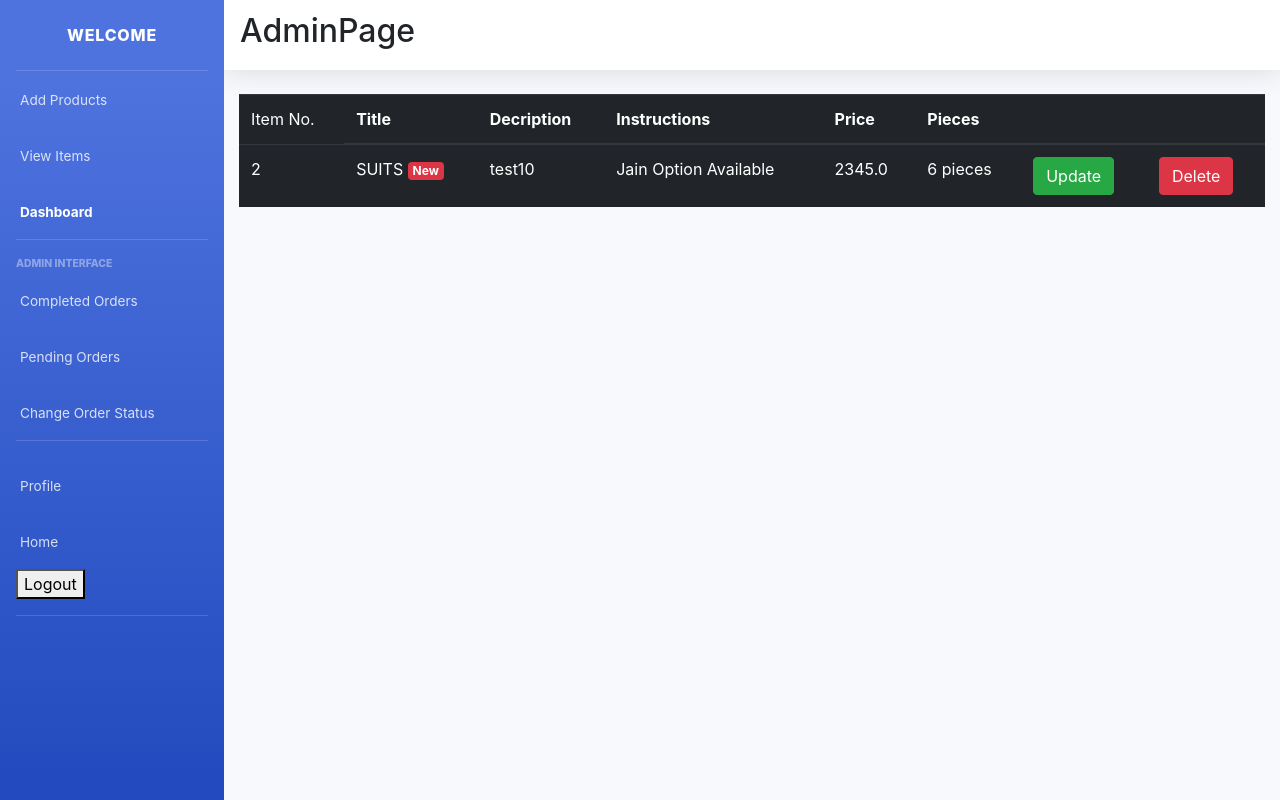
After one commit to RiaDhanani/QuickBite, a Django app: page /item_list/ in a window 1280 px wide. The commit adds this page. Run offline with Django 3.2, Linux system fonts and the light colour scheme; a user stored in the database is signed in; data comes from the database, SQL or seed files in the repository; both versions use the stored data as it was after the commit; some libraries are stand-ins or nearby versions.

Commit message:
added CRUD for items by admin

```diff
--- a/main/admin.py
+++ b/main/admin.py
@@ -4,6 +4,7 @@ from django.db import models
 
 class ItemAdmin(admin.ModelAdmin):
     fieldsets = [
+        ("Created By", {'fields': ["created_by"]}),
         ("Title", {'fields': ["title"]}),
         ("Image", {'fields': ["image"]}),
         ("Description", {'fields': ["description"]}),
@@ -14,7 +15,7 @@ class ItemAdmin(admin.ModelAdmin):
         ("Label Colour", {'fields': ["label_colour"]}),
         ("Slug", {'fields': ["slug"]}),
     ]
-    list_display = ('id','title','description','price','labels')
+    list_display = ('id','created_by','title','description','price','labels')
 
 class CartItemsAdmin(admin.ModelAdmin):
     fieldsets = [
--- a/main/models.py
+++ b/main/models.py
@@ -26,6 +26,7 @@ class Item(models.Model):
     labels = models.CharField(max_length=25, choices=LABELS, blank=True)
     label_colour = models.CharField(max_length=15, choices=LABEL_COLOUR, blank=True)
     slug = models.SlugField(default="sushi_name")
+    created_by = models.ForeignKey(User, on_delete=models.CASCADE)
 
     def __str__(self):
         return self.title
@@ -37,6 +38,16 @@ class Item(models.Model):
 
     def get_add_to_cart_url(self):
         return reverse("main:add-to-cart", kwargs={
+            'slug': self.slug
+        })
+
+    def get_item_delete_url(self):
+        return reverse("main:item-delete", kwargs={
+            'slug': self.slug
+        })
+
+    def get_update_item_url(self):
+        return reverse("main:item-update", kwargs={
             'slug': self.slug
         })
 
@@ -63,3 +74,8 @@ class CartItems(models.Model):
         return reverse("main:remove-from-cart", kwargs={
             'pk' : self.pk
         })
+
+    def update_status_url(self):
+        return reverse("main:update-status", kwargs={
+            'pk' : self.pk
+        })
--- /dev/null
+++ b/main/templates/main/item_list.html
@@ -0,0 +1,43 @@
+{% extends "main/layout2.html" %}
+{% block content %}
+<div class="cart">
+    <div class="row">
+        <div class="col-sm-12">
+            {% if items %}
+            <div class="table-responsive">
+                <table class="table table-dark">
+                    <thead>
+                    <tr>
+                        <td scope="col">Item No.</td>
+                        <th scope="col">Title</th>
+                        <th scope="col">Decription</th>
+                        <th scope="col">Instructions</th>
+                        <th scope="col">Price</th>
+                        <th scope="col">Pieces</th>
+                        <th></th>
+                        <th></th>
+                    </tr>
+                    </thead>
+                    <tbody>
+                        {% for item in items %}
+                    <tr>
+                        <td>{{ item.id }}</td>
+                        <td>{{ item.title }} <span class="badge badge-{{ item.label_colour }}">{{ item.labels }}</span></td></td>
+                        <td>{{ item.description }}</td>
+                        <td>{{ item.instructions }}</td>
+                        <td>{{ item.price }}</td>
+                        <td>{{ item.pieces }} pieces</td>
+                        <td><a class="btn btn-success" href="{% url 'main:item-update' item.slug %}">Update</a></td>
+                        <td><a class="btn btn-danger" href="{% url 'main:item-delete' item.slug %}">Delete</a></td>
+                    </tr>
+                        {% endfor %}
+                    </tbody>
+                </table>
+            </div>
+            {% else %}
+            <h4 class="text-center">Sorry, you have not ordered any item yet!!!</h4>
+            {% endif %}
+        </div>
+    </div>
+</div>
+{% endblock content %}
--- a/main/templates/main/layout2.html
+++ b/main/templates/main/layout2.html
@@ -24,6 +24,19 @@
                 <div class="sidebar-brand-text mx-3">Welcome</div>
             </a>
             <hr class="sidebar-divider my-0">
+            <li class="nav-item">
+                <a class="nav-link" href="{% url 'main:item-create' %}">
+                  <i class="fa fa-plus"></i>
+                  <span>Add Products</span>
+                </a>
+            </li>
+
+            <li class="nav-item">
+                <a class="nav-link" href="{% url 'main:item_list' %}">
+                  <i class="fa fa-plus"></i>
+                  <span>View Items</span>
+                </a>
+            </li>
             <li class="nav-item active">
                 <a class="nav-link" href="{% url 'main:admin_dashboard' %}">
                 <i class="fa fa-bandcamp"></i>
@@ -43,12 +56,6 @@
                 <a class="nav-link" href="{% url 'main:pending_orders' %}">
                 <i class="fa fa-bell"></i>
                 <span>Pending Orders</span>
-                </a>
-            </li>
-            <li class="nav-item">
-                <a class="nav-link" href="/admin/main/item/">
-                <i class="fa fa-plus"></i>
-                <span>Add Products</span>
                 </a>
             </li>
             <li class="nav-item">
--- a/main/urls.py
+++ b/main/urls.py
@@ -9,7 +9,11 @@ from .views import (
     CartDeleteView,
     order_details,
     admin_view,
+    item_list,
     pending_orders,
+    ItemCreateView,
+    ItemUpdateView,
+    ItemDeleteView,
 )
 
 app_name = "main"
@@ -17,6 +21,10 @@ app_name = "main"
 urlpatterns = [
     path('', MenuListView.as_view(), name='home'),
     path('dishes/<slug>', MenuDetailView.as_view(), name='dishes'),
+    path('item_list/', views.item_list, name='item_list'),
+    path('item/new/', ItemCreateView.as_view(), name='item-create'),
+    path('item-update/<slug>/', ItemUpdateView.as_view(), name='item-update'),
+    path('item-delete/<slug>/', ItemDeleteView.as_view(), name='item-delete'),
     path('add-to-cart/<slug>/', views.add_to_cart, name='add-to-cart'),
     path('cart/', views.get_cart_items, name='cart'),
     path('remove-from-cart/<int:pk>/', CartDeleteView.as_view(), name='remove-from-cart'),
--- a/main/views.py
+++ b/main/views.py
@@ -4,6 +4,8 @@ from django.contrib import messages
 from django.views.generic import (
     ListView,
     DetailView,
+    CreateView,
+    UpdateView,
     DeleteView,
 )
 from django.utils import timezone
@@ -20,6 +22,38 @@ class MenuListView(ListView):
 class MenuDetailView(DetailView):
     model = Item
     template_name = 'main/dishes.html'
+
+class ItemCreateView(LoginRequiredMixin, CreateView):
+    model = Item
+    fields = ['title', 'image', 'description', 'price', 'pieces', 'instructions', 'labels', 'label_colour', 'slug']
+
+    def form_valid(self, form):
+        form.instance.created_by = self.request.user
+        return super().form_valid(form)
+
+class ItemUpdateView(LoginRequiredMixin, UserPassesTestMixin, UpdateView):
+    model = Item
+    fields = ['title', 'image', 'description', 'price', 'pieces', 'instructions', 'labels', 'label_colour', 'slug']
+
+    def form_valid(self, form):
+        form.instance.created_by = self.request.user
+        return super().form_valid(form)
+
+    def test_func(self):
+        item = self.get_object()
+        if self.request.user == item.created_by:
+            return True
+        return False
+
+class ItemDeleteView(LoginRequiredMixin, UserPassesTestMixin, DeleteView):
+    model = Item
+    success_url = '/item_list'
+
+    def test_func(self):
+        item = self.get_object()
+        if self.request.user == item.created_by:
+            return True
+        return False
 
 @login_required
 def add_to_cart(request, slug):
@@ -86,7 +120,6 @@ def order_details(request):
     }
     return render(request, 'main/order_details.html', context)
 
-
 @login_required(login_url='/accounts/login/')
 @admin_required
 def admin_view(request):
@@ -95,6 +128,33 @@ def admin_view(request):
         'cart_items':cart_items,
     }
     return render(request, 'main/admin_view.html', context)
+
+@login_required(login_url='/accounts/login/')
+@admin_required
+def item_list(request):
+    items = Item.objects.filter(created_by=request.user)
+    context = {
+        'items':items
+    }
+    return render(request, 'main/item_list.html', context)
+"""
+@login_required(login_url='/accounts/login/')
+@admin_required
+def add_item(request):
+    if request.method == 'POST':
+        form = AddForm(request.POST)
+        if form.is_valid():
+            form.save()
+    else:
+        form = AddForm()
+    form = AddForm()
+    items = Item.objects.all()
+    context = {
+        'form' : form,
+        'items' : items,
+    }
+    return render(request, 'main/add_item.html', context)
+"""
 
 @login_required(login_url='/accounts/login/')
 @admin_required
```
Also changed, not shown: main/forms.py (added, +10 -0 lines), main/templates/main/admin_dashboard.html (+14 -7 lines), main/templates/main/item_confirm_delete.html (added, +16 -0 lines), main/templates/main/item_form.html (added, +22 -0 lines), main/templates/main/pending_orders.html (+11 -2 lines), db.sqlite3, main/migrations/0018_item_created_by.py (added), media/images/avocado.jpg (deleted), media/images/avocado_GAU5Uxe.jpg (deleted), media/images/maki.jpg (deleted), media/images/maki_ZSLcGyx.jpg (deleted), media/images/tempura.jpg (deleted), media/images/tempura_z7d0oQ8.jpg (deleted).
